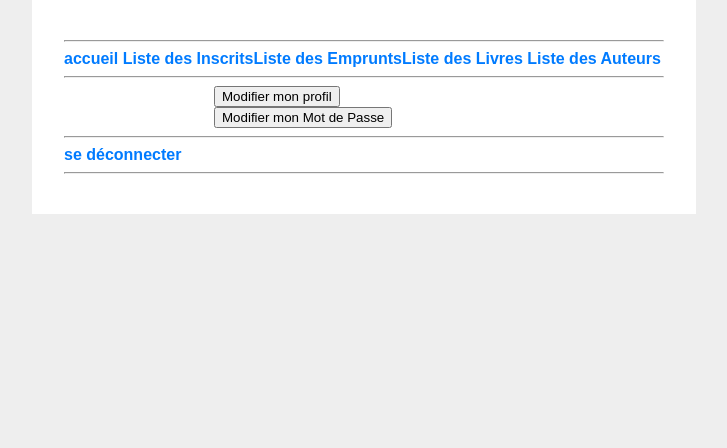
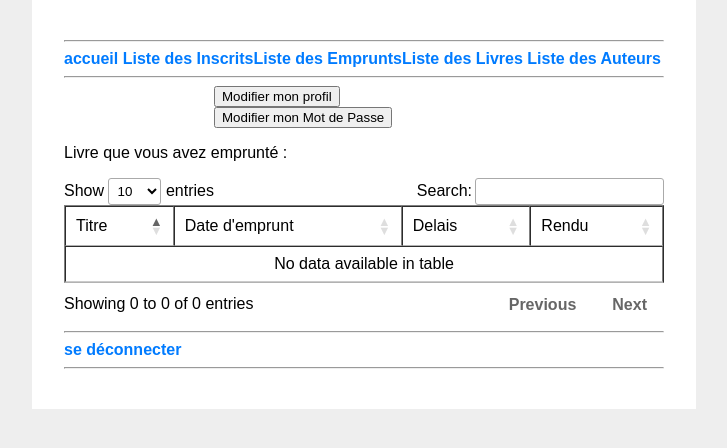
Before and after one commit to Nico180803/Projet2PHP, a PHP site: page /profil.php in a window 1280 px wide. Shown: the top 448 px of the page, without its empty margins (276-1003 px from the left). Run offline with PHP 8.4, Linux system fonts and the light colour scheme; the visitor is signed in with stand-in values (Sample User, id 1); data that the repository does not hold is empty; some libraries are stand-ins or nearby versions.

Commit message:
feat: liste emprunt utilisateur sur profil

```diff
--- a/profil.php
+++ b/profil.php
@@ -11,6 +11,21 @@ $requete->execute(array(
 ));
 $info = $requete->fetch();
 $requete->closeCursor();
+
+$requete = $bdd->prepare('SELECT livre.titre, emprunt.date, emprunt.delais, DATE_ADD(emprunt.date, INTERVAL emprunt.delais DAY) AS rendu FROM livre
+    INNER JOIN exemplaire on livre.id_livre=exemplaire.ref_livre
+    INNER JOIN emprunt on exemplaire.id_exemplaire=emprunt.ref_exemplaire
+    INNER JOIN inscrit ON emprunt.ref_inscrit=inscrit.id_inscrit
+         WHERE inscrit.id_inscrit = :inscrit');
+
+$requete->execute(array(
+    'inscrit' => $_SESSION['id_inscrit']
+));
+
+$emprunt = $requete->fetchAll();
+$requete->closeCursor();
+
+
 ?>
 <!DOCTYPE html>
 <html lang="en">
@@ -18,6 +33,8 @@ $requete->closeCursor();
     <meta charset="UTF-8">
     <title>Connexion</title>
     <link href="CSS/style.css" rel="stylesheet">
+    <link href="https://cdn.datatables.net/2.1.8/css/dataTables.dataTables.css" rel="stylesheet">
+    <link href="https://cdn.datatables.net/responsive/3.0.3/css/responsive.dataTables.css" rel="stylesheet">
 </head>
 <body>
 <hr>
@@ -133,8 +150,54 @@ if (isset($_POST['modifierMotDePasse'])|| isset($_GET['erreur'])) {
     <?php
 }
 ?>
+
+<p>Livre que vous avez emprunté :</p>
+
+<table id= "example" border="1">
+    <thead>
+    <tr>
+        <td>Titre</td>
+        <td>Date d'emprunt</td>
+        <td>Delais</td>
+        <td>Rendu</td>
+    </tr>
+    </thead>
+    <tbody>
+    <?php
+    for ($i=0; $i < count($emprunt); $i++) {
+        ?>
+        <tr>
+            <td>
+                <?= $emprunt[$i]['titre']?>
+            </td>
+            <td>
+                <?= $emprunt[$i]['date']?>
+            </td>
+            <td>
+                <?= $emprunt[$i]['delais']." jours"?>
+            </td>
+            <td>
+                <?= $emprunt[$i]['rendu']?>
+            </td>
+        </tr>
+        <?php
+    }
+    ?>
+</table>
+
+
+
 <hr>
 <a href="Gestion/gestionDeconnexion.php">se déconnecter</a>
 <hr>
 </body>
+<script src="https://code.jquery.com/jquery-3.7.1.js"></script>
+<script src="https://cdn.datatables.net/2.1.8/js/dataTables.js"></script>
+<script src="https://cdn.datatables.net/responsive/3.0.3/js/dataTables.responsive.js"></script>
+<script src="https://cdn.datatables.net/responsive/3.0.3/js/responsive.dataTables.js"></script>
+<script>
+    new DataTable('#example', {
+        responsive: true
+    });
+</script>
 </html>
```
